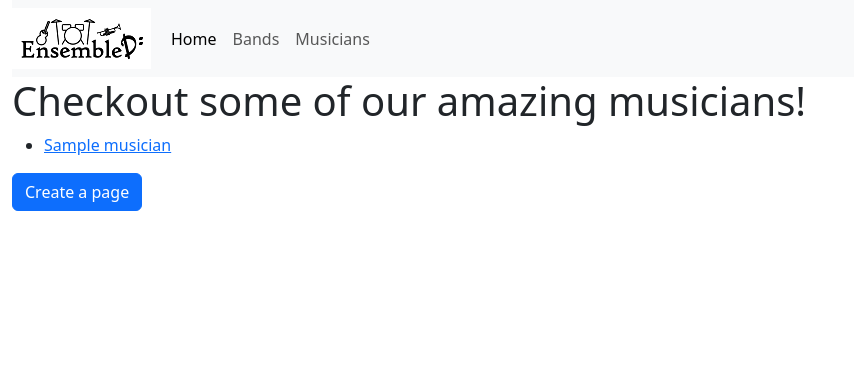
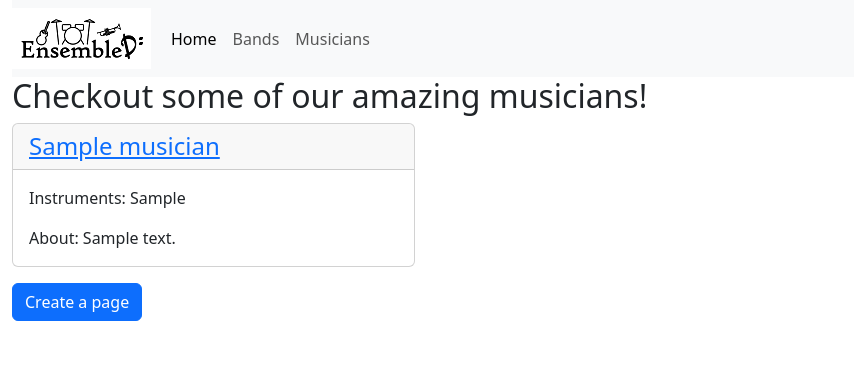
Before and after one commit to DunnIdle6/CS3300_Project, a Django app: page /musicians/ in a window 1280 px wide. Shown: the top 377 px of the page, without its empty margins (0-854 px from the left). Run offline with Django 4.2, Linux system fonts and the light colour scheme; tables that the repository leaves empty hold one stand-in row (values such as "Sample post"); some libraries are stand-ins or nearby versions.

Commit message:
some style

```diff
--- a/ensembled_app/templates/ensembled_app/band_delete.html
+++ b/ensembled_app/templates/ensembled_app/band_delete.html
@@ -2,6 +2,9 @@
 {% load django_bootstrap5 %}
 {% block content %}
 
+<div class="container-fluid">
+    <div class="row">
+        <div class="col-md-6">
             <h1>Delete Band</h1>
 
             <p>Are you sure you want to delte your band: {{band.name}}?</p>
@@ -10,5 +13,8 @@
                 {% csrf_token %}
                 <input type="submit" value="Delete">
             </form>
+        </div>
+    </div>
+</div>
 
 {% endblock %}
--- a/ensembled_app/templates/ensembled_app/band_detail.html
+++ b/ensembled_app/templates/ensembled_app/band_detail.html
@@ -1,6 +1,9 @@
 {% extends 'ensembled_app\base_template.html' %}
 
 {% block content %}
+<div class="container-fluid">
+    <div class="row">
+        <div class="col-md-6">
             <h2>{{band.name}}</h2>
             <p>Genre: {{band.genre}}</p>
             <p>About: {{band.about}}</p>
@@ -12,4 +15,7 @@
 
             <a class="btn btn-secondary" href="{% url 'band-update' band.id%}" role="button">Edit</a>
             <a class="btn btn-secondary" href="{% url 'band-delete' band.id%}" role="button">Delete</a>
+        </div>
+    </div>
+</div>
 {% endblock %}
--- a/ensembled_app/templates/ensembled_app/base_template.html
+++ b/ensembled_app/templates/ensembled_app/base_template.html
@@ -1,5 +1,5 @@
 {% load static %}
-
+{% load django_bootstrap5 %}
 
 <!DOCTYPE html>
 <html lang="en">
@@ -17,9 +17,9 @@
 
 
     <!-- Navbar-->
-     <nav class="navbar navbar-expand-lg bg-body-tertiary">
+    <nav class="navbar navbar-expand-lg bg-body-tertiary" >
       <img src="{% static 'images/Ensembled.png' %}">
-       <div class="container-fluid">
+      <div class="container-fluid" >
         <button class="navbar-toggler" type="button" data-bs-toggle="collapse" data-bs-target="#navbarNavAltMarkup" aria-controls="navbarNavAltMarkup" aria-expanded="false" aria-label="Toggle navigation">
           <span class="navbar-toggler-icon"></span>
         </button>
@@ -42,12 +42,14 @@
      </nav>
 
 
-       <div class="col-sm-10">
         <!-- add block content from html template -->
+
+     </div>
+
+
+    </div>
+
     {% block content %}
     {% endblock %}
-       </div>
-     </div>
-   </div>
   </body>
 </html>
--- a/ensembled_app/templates/ensembled_app/musician_list.html
+++ b/ensembled_app/templates/ensembled_app/musician_list.html
@@ -1,18 +1,30 @@
 {% extends 'ensembled_app\base_template.html' %}
 
 {% block content%}
-    <h1>Checkout some of our amazing musicians!</h1>
-    {% if Musician_list%}
-        <ul>
-            {% for musician in Musician_list%}
-                <li>
-                    <a href="{{musician.get_absolute_url}}">{{musician.name}}</a>
-                </li>
-            {% endfor %}
-        </ul>
-    {% else %}
-        <p>There are no musicians signed up</P>
-    {% endif %}
 
-    <a class="btn btn-primary" href="{% url 'musician-create' %}" role="button">Create a page</a>
+    <div class="container-fluid">
+        <div class="row">
+            <h2>Checkout some of our amazing musicians!</h2>
+            {% if Musician_list%}
+
+                {% for musician in Musician_list%}
+                    <div class ="col-md-4">
+                        <div class="card">
+                            <h4 class="card-header"><a href="{{musician.get_absolute_url}}">{{musician.name}}</a></h4>
+                            <div class="card-body">
+                                <p class="card-text">Instruments: {{musician.instruments}}</p>
+                                <p class="card-text">About: {{musician.about}}</p>
+                            </div>
+                        </div>
+                    </div>
+                {% endfor %}
+            {% else %}
+                <p>There are no bands near you</P>
+            {% endif %}
+        </div>
+        <p></p>
+        <a class="btn btn-primary" href="{% url 'musician-create' %}" role="button">Create a page</a>
+    </div>
+
+
 {% endblock%}
```
Also changed, not shown: ensembled_app/templates/ensembled_app/band_create.html (+6 -2 lines), ensembled_app/templates/ensembled_app/band_list.html (+16 -8 lines), ensembled_app/templates/ensembled_app/band_update.html (+6 -2 lines), ensembled_app/templates/ensembled_app/index.html (+17 -4 lines), ensembled_app/templates/ensembled_app/musician_create.html (+6 -1 lines), ensembled_app/templates/ensembled_app/musician_delete.html (+6 -1 lines), ensembled_app/templates/ensembled_app/musician_detail.html (+6 -1 lines), ensembled_app/templates/ensembled_app/musician_update.html (+6 -1 lines). Lines whose indentation alone changed are shown as unchanged.
